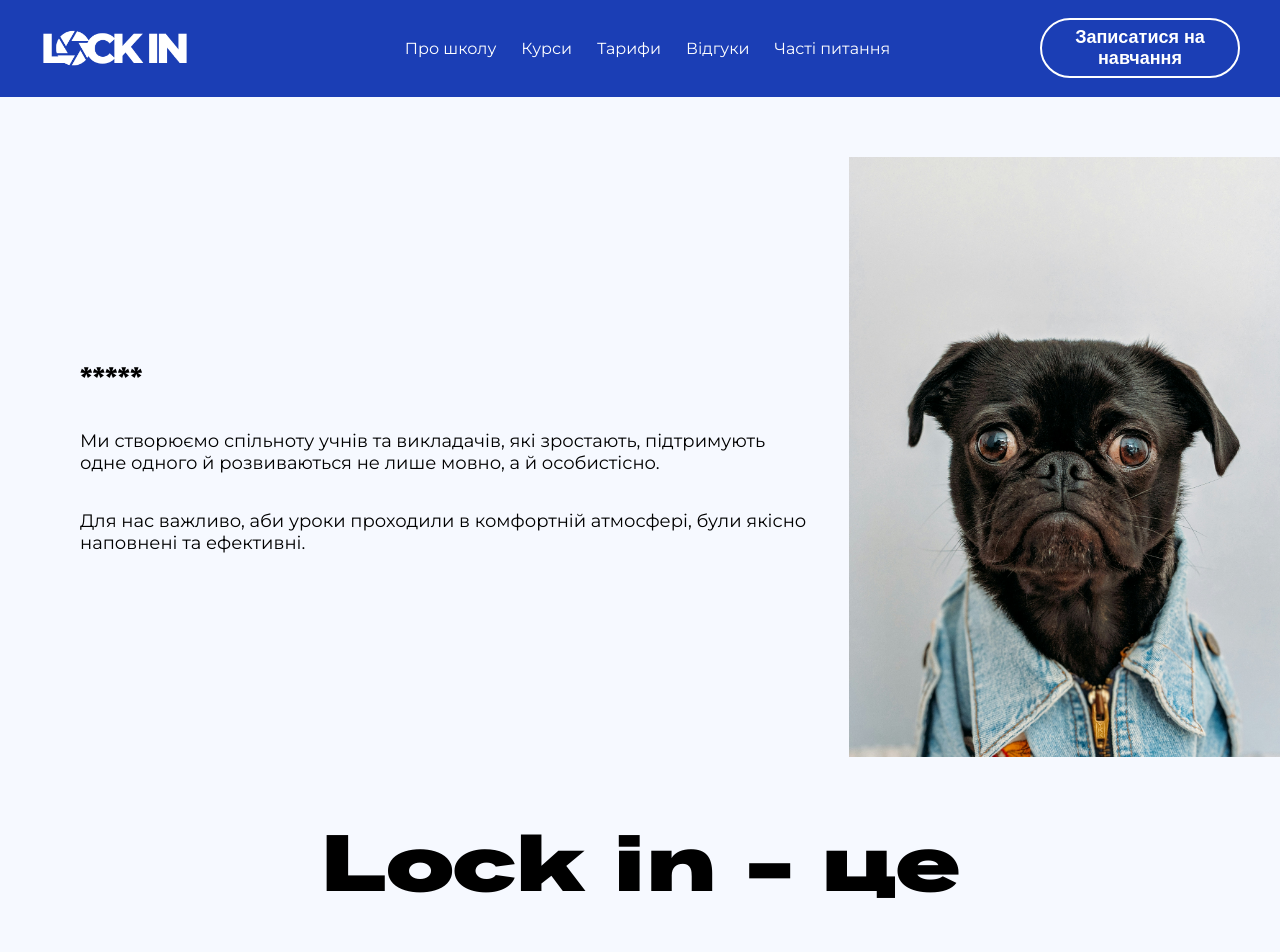
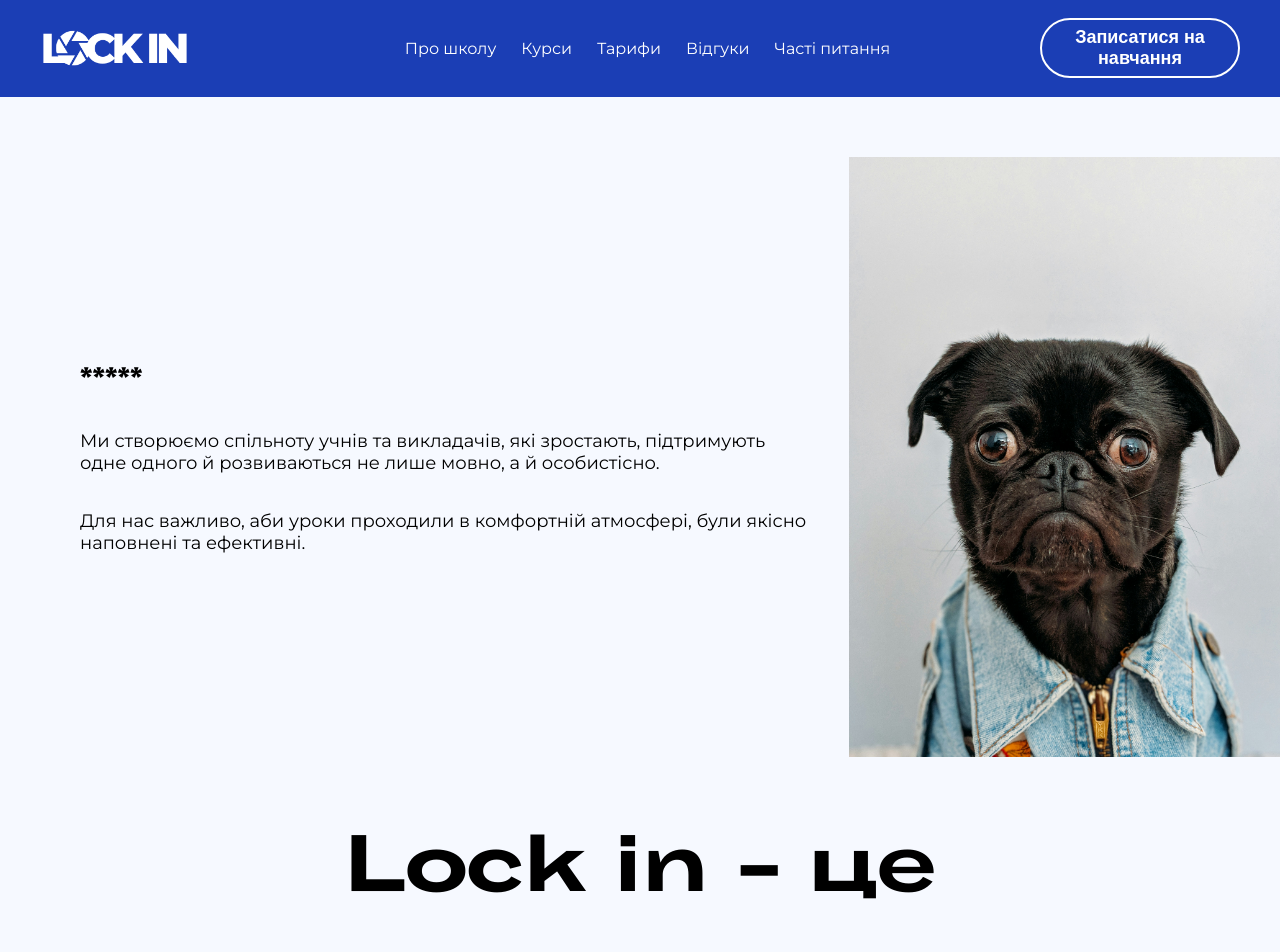
Before and after one commit to Vladarchuk124/LockInSchool, a React (Create React App) app: page / in a window 1280 px wide. Shown: the top 952 px of the page. Built offline with nearby package versions, Linux system fonts and the light colour scheme.

Commit message:
fix(AboutSchoolSection): font family change

```diff
--- a/src/components/AboutSchoolSection/AboutSchool.module.css
+++ b/src/components/AboutSchoolSection/AboutSchool.module.css
@@ -8,6 +8,8 @@
 
 .aboutSchool h1 {
     font-size: 80px;
+    font-family: BodyGrotesqueLarge;
+    font-weight: lighter;
     margin: 0;
     margin-bottom: 120px;
 }
```
